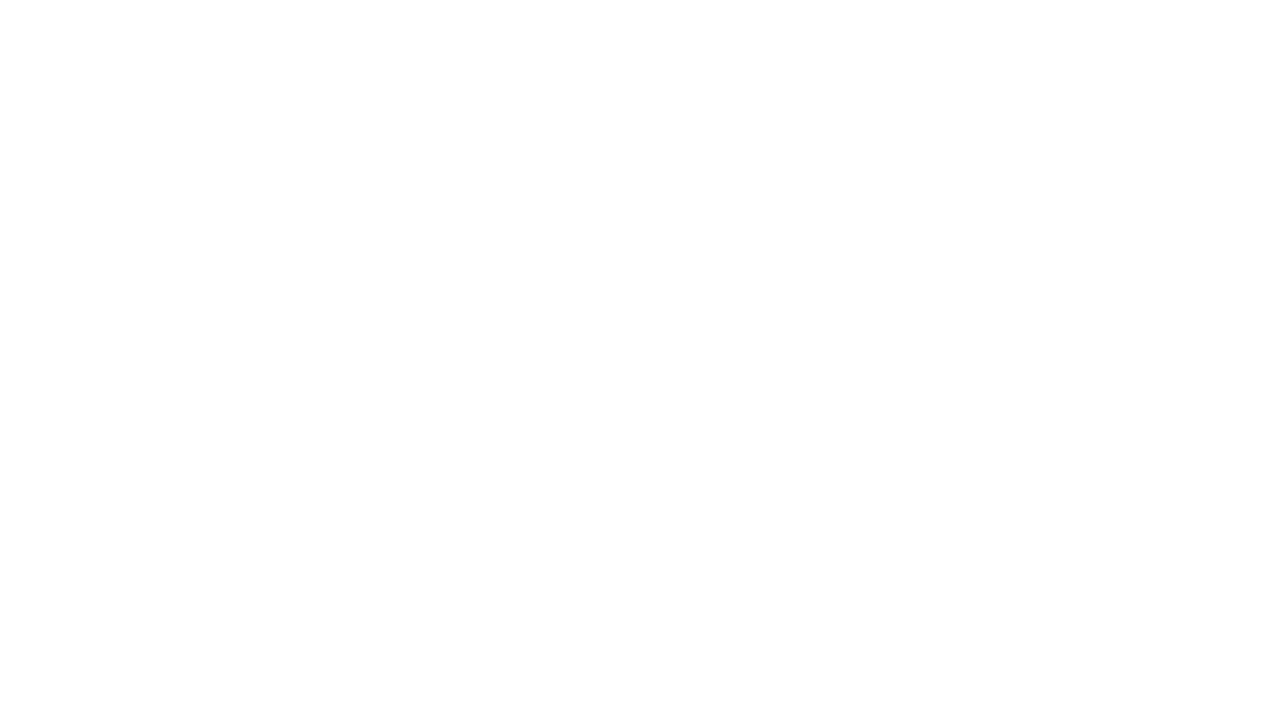
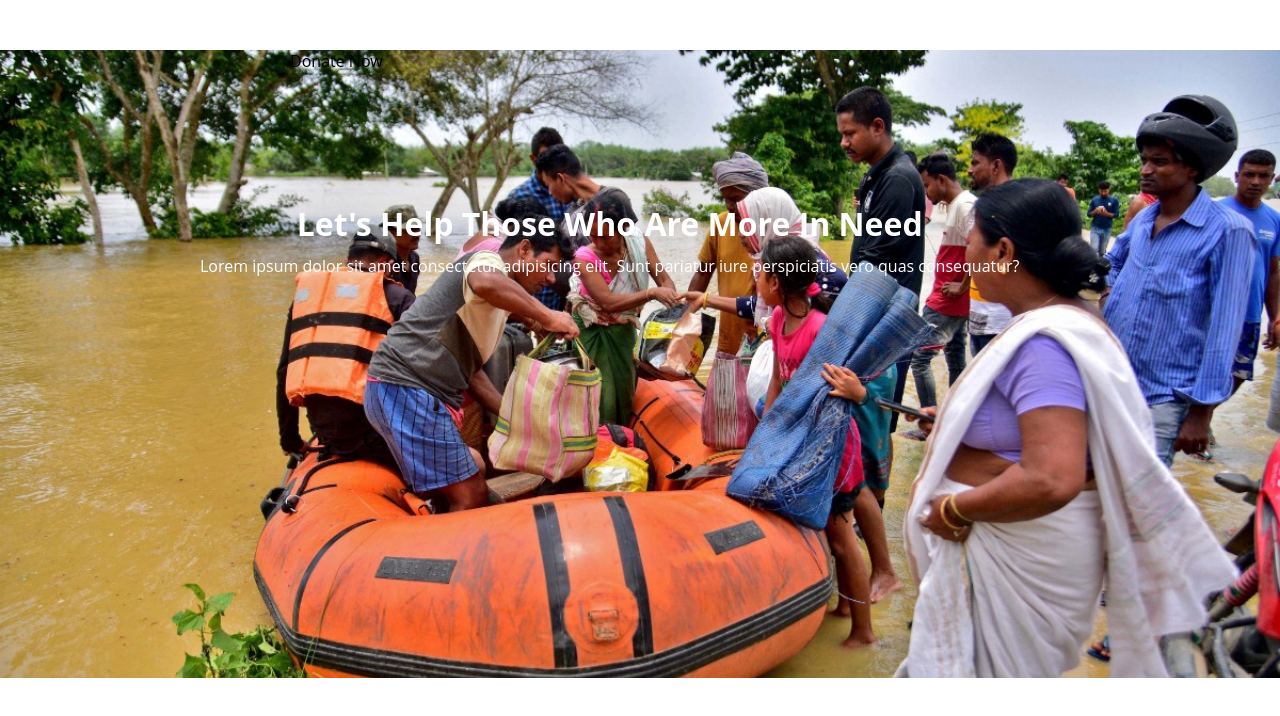
Before and after one commit to ialimul/prohero_assignment-1, a plain HTML site: page index.html in a window 1280 px wide. Drawn offline with Linux system fonts and the light colour scheme.

Commit message:
background image

```diff
--- a/index.html
+++ b/index.html
@@ -4,10 +4,22 @@
     <meta charset="UTF-8">
     <meta http-equiv="X-UA-Compatible" content="IE=edge">
     <meta name="viewport" content="width=device-width, initial-scale=1.0">
-    <title>Welcome to my website
-    </title>
+    <title>Welcome to my website</title>
+    <link rel="stylesheet" href="styles/style.css">
 </head>
-<body>
-
-</body>
+    <body>
+        <header class="header">
+            <nav>
+                <ul>
+                    <li class="btn">Donate Now</li>
+                </ul>
+            </nav>
+            <!-- header banner -->
+            <div class="banner">
+                <div>
+                    <h1 class="banner-title">Let's Help Those Who Are More In Need</h1>
+                    <p class="banner-description">Lorem ipsum dolor sit amet consectetur adipisicing elit. Sunt pariatur iure perspiciatis vero quas consequatur?</p>
+                </div>
+        </div>
+    </body>
 </html>
--- /dev/null
+++ b/styles/style.css
@@ -0,0 +1,49 @@
+*{
+    margin: 0px;
+    font-family: 'Open Sans', sans-serif;
+}
+/* header and navigation styles */
+nav{
+    display: flex;
+    justify-content: space-between;
+    margin: 50px 200px;
+}
+/* image */
+.header{
+    background-image: url(../images/donation5.jpg);
+    background-size: cover;
+    background-position: center;
+    height: 628px;
+
+}
+nav li{
+    list-style: none;
+    margin-left: 50px;
+}
+/* banner styles */
+.banner{
+    margin: 0px 200px;
+    align-items: center;
+    display: flex;
+}
+.banner-title{
+    margin-top: 80px;
+    text-align: center;
+    color: white;
+}
+.banner-description{
+    margin-top: 10px;
+    text-align: center;
+    color: #FFFFFF;
+}
+.btn-primary{
+    margin-top: 300px;
+    color: #FFFFFF;
+    font-weight: 600;
+    font-size: 20px;
+    border: 0;
+    padding: 16px 60px;
+    height: 45px;
+    border-radius: 5px;
+    background: hsl(350, 100%, 90%);
+}
```
